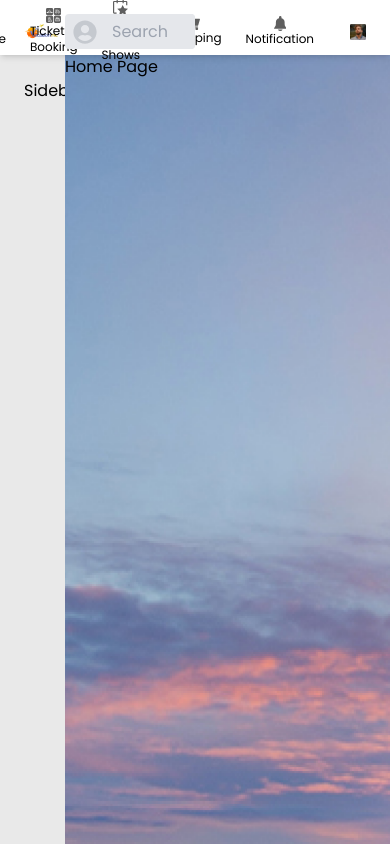
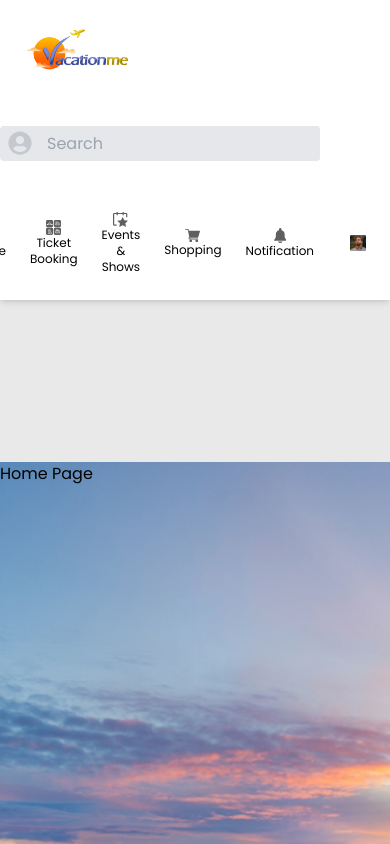
Before and after one commit to johazores/my-booking-engine, a Next.js app: page / in a window 390 px wide. Built offline with nearby package versions, Linux system fonts and the light colour scheme.

Commit message:
some updates on design and api tests

```diff
--- a/app/layout.tsx
+++ b/app/layout.tsx
@@ -10,14 +10,17 @@ export default function RootLayout({
 }) {
   return (
     <html lang="en">
+      <head>
+        <title>Vacation Me</title>
+      </head>
       <body>
         <Header />
         <main className="w-full h-full">
           <div className="grid grid-cols-12 h-[100vh] pt-[55px]">
-            <div className="col-span-2 bg-[#E9E9E9]">
+            <div className="col-span-12 lg:col-span-2 bg-[#E9E9E9]">
               <Sidebar />
             </div>
-            <div className="col-span-10">
+            <div className="col-span-12 lg:col-span-10">
               {children}
             </div>
           </div>
--- a/components/Shared/Header/index.tsx
+++ b/components/Shared/Header/index.tsx
@@ -25,8 +25,8 @@ const Header = () => {
   }
   return (
     <header className="fixed w-full bg-white">
-      <div className="grid grid-cols-12 h-[55px] shadow-md">
-        <div className="col-span-2 flex items-center justify-start">
+      <div className="grid grid-cols-12 h-[300px] lg:h-[55px] shadow-md">
+        <div className="col-span-12 lg:col-span-2 flex items-center justify-start">
           <div className="pl-6">
             <Link href="/">
               <Image
@@ -38,23 +38,23 @@ const Header = () => {
             </Link>
           </div>
         </div>
-        <div className="col-span-4 flex items-center justify-start">
+        <div className="col-span-12 lg:col-span-4 flex items-center justify-start">
           <NavSearch />
         </div>
-        <div className="col-span-6 flex items-center justify-end">
+        <div className="col-span-12 lg:col-span-6 flex items-center justify-end">
           <div className="flex items-center pr-6">
             {NavItems.map((item, index) => {
               const menuIdx = index;
               return (
-                <a
-                  className="pl-3 pr-3 text-xs flex items-center justify-center flex-col
+                <Link
+                  className="pl-3 pr-3 text-xs flex items-center justify-center flex-col text-center
                   hover:text-[#FF0404]
                   [&:hover_svg]:fill-[#FF0404]"
                   key={menuIdx}
                   href={item.link}>
                   {renderLogo(item.name)}
                   {item.name}
-                </a>
+                </Link>
               )
             })}
             <div className="flex items-center ml-6">
--- /dev/null
+++ b/pages/api/search-airports.ts
@@ -0,0 +1,31 @@
+import { NextApiHandler } from 'next';
+
+const handler: NextApiHandler = async (req, res) => {
+
+  if(!req.query.name) {
+    res.status(400).json({ message: 'Name Parameter is Required'});
+    return;
+  }
+
+  const config = {
+    method: 'GET',
+    headers: {
+      'X-RapidAPI-Key': `${process.env.RAPID_API_KEY}`,
+      'X-RapidAPI-Host': `${process.env.RAPID_API_HOST}`
+    }
+  };
+
+ await fetch(`https://${process.env.RAPID_API_HOST}/airports/search?query=${req.query.name}`, config)
+    .then(response => response.json())
+    .then(response => {
+      res.status(200).json(response);
+    })
+    .catch(err => {
+      res.status(500).json({ err: err });
+      console.error(err)
+    });
+
+  return;
+};
+
+export default handler;
```
